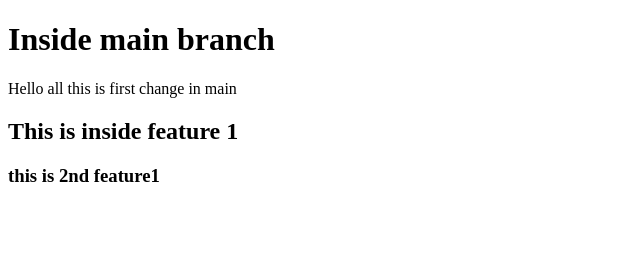
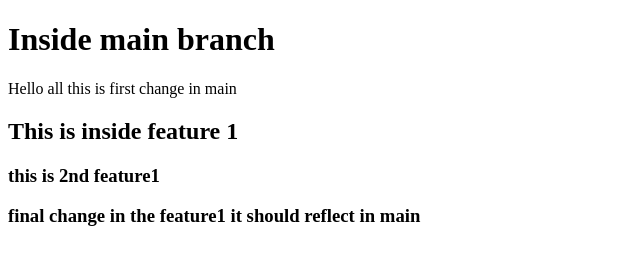
Before and after one commit to DiddiShivani/Git-Demo, a plain HTML site: page index.html in a window 1280 px wide. Shown: the whole page, without its empty margins (0-640 px from the left). Drawn offline with Linux system fonts and the light colour scheme.

Commit message:
final commot

```diff
--- a/index.html
+++ b/index.html
@@ -10,5 +10,6 @@
     <p>Hello all this is first change in main </p>
     <h2>This is inside feature 1</h2>
     <h3>this is 2nd feature1</h3>
+    <h3> final change in the feature1 it should reflect in main </h3>
 </body>
 </html>
```
